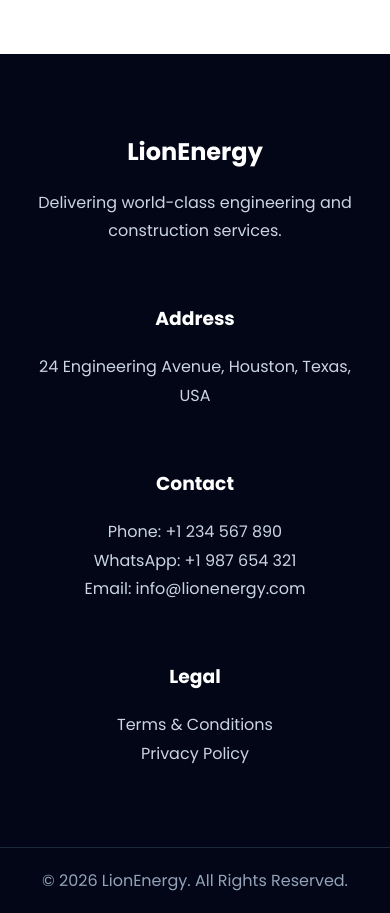
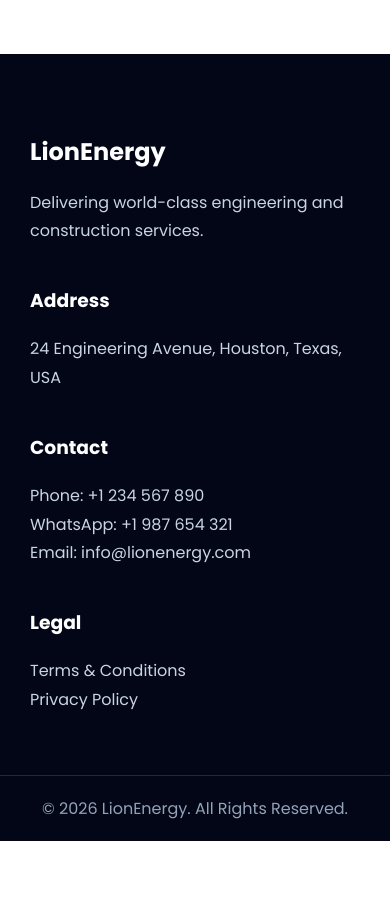
Before and after one commit to Jay044621/Lion-Energy-website, a plain HTML site: page index3.html in a window 390 px wide. Shown: the part 4360-5273 px from the top of the page. After the commit the page ends 5201 px from the top, so only its background shows below. Drawn offline with nearby package versions, Linux system fonts and the light colour scheme.

Commit message:
Match About footer with Contact footer

```diff
--- a/style3.css
+++ b/style3.css
@@ -465,17 +465,30 @@ body{
 
     grid-template-columns:1fr;
 
-    padding-left:25px;
+    padding-left:30px;
 
-    padding-right:25px;
+    padding-right:30px;
 
-    text-align:center;
+    gap:40px;
 
 }
 
 .footer-box{
 
-    margin-bottom:18px;
+    margin-bottom:0;
+
+}
+
+.footer-box h2,
+.footer-box h3{
+
+    margin-bottom:20px;
+
+}
+
+.footer-box p{
+
+    line-height:1.8;
 
 }
 
```
